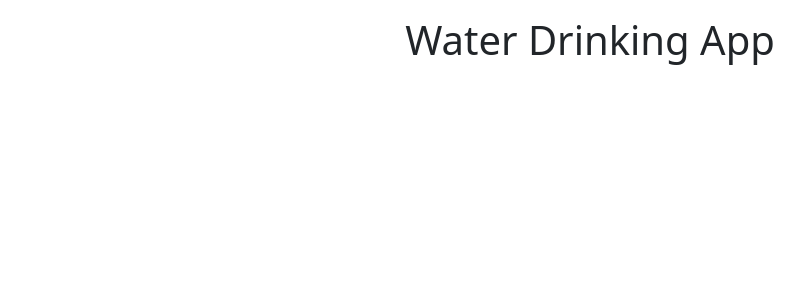
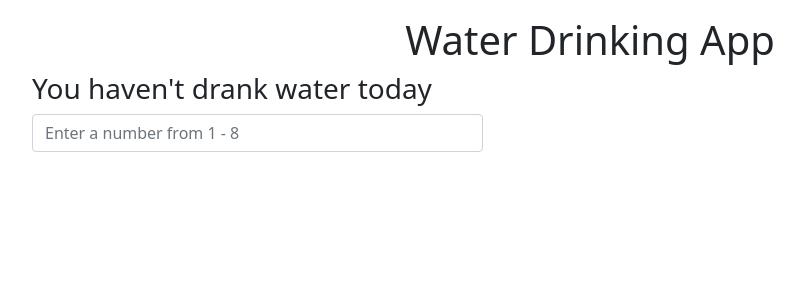
Before and after one commit to Daniel-16/react-typescript, a React (Create React App) app: page / in a window 1280 px wide. Shown: the top 300 px of the page, without its empty margins (50-854 px from the left). Built offline with nearby package versions, Linux system fonts and the light colour scheme.

Commit message:
App stilll in testing stage. No major work done yet

```diff
--- a/src/App.tsx
+++ b/src/App.tsx
@@ -1,9 +1,15 @@
 import React from "react";
+import Input from "./components/Input";
 
 const App: React.FC = () => {
   return (
-    <div className="App mt-3">
+    <div className="mt-3 container">
       <h1 style={{ textAlign: "center" }}>Water Drinking App</h1>
+      <div className="row">
+        <div className="col-lg-5">
+          <Input />
+        </div>
+      </div>
     </div>
   );
 };
--- /dev/null
+++ b/src/components/Input.tsx
@@ -0,0 +1,27 @@
+import React, { useState } from "react";
+import Results from "./Results";
+
+const Input = () => {
+  const [number, setNumber] = useState<string | number>("");
+  const handleChange = (e: React.ChangeEvent<HTMLInputElement>) => {
+    setNumber(e.target.value);
+  };
+  return (
+    <div>
+      <Results number={number} />
+      <form>
+        <input
+          type="number"
+          className="form-control"
+          placeholder="Enter a number from 1 - 8"
+          onChange={handleChange}
+          min="0"
+          max="9"
+        />
+      </form>
+      <p>{number}</p>
+    </div>
+  );
+};
+
+export default Input;
--- /dev/null
+++ b/src/components/Results.tsx
@@ -0,0 +1,19 @@
+import React from "react";
+
+interface Props {
+  number: string | number;
+}
+
+const Results = ({ number }: Props) => {
+  return (
+    <div>
+      <h3>
+        {number <= 0
+          ? "You haven't drank water today"
+          : `You drank ${number} glass of water`}
+      </h3>
+    </div>
+  );
+};
+
+export default Results;
```
